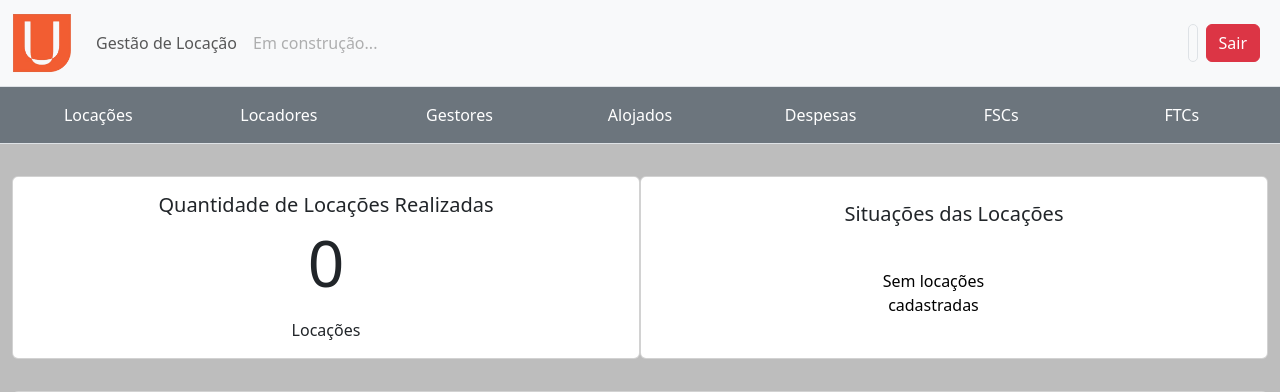
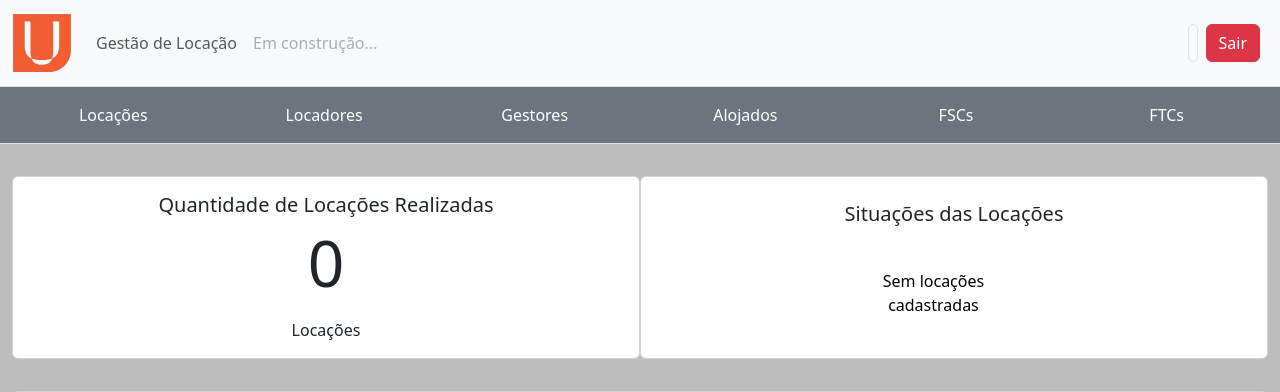
Before and after one commit to kalkslucas/controle-locacao, a PHP site: page /controle-locacao.php in a window 1280 px wide. Shown: the top 392 px of the page. Run offline with PHP 8.4, Linux system fonts and the light colour scheme; the visitor is signed in with stand-in values (Sample User, id 1); data that the repository does not hold is empty.

Commit message:
retirado a tela de visualização de despesas

```diff
--- a/controle-locacao.php
+++ b/controle-locacao.php
@@ -57,7 +57,6 @@ if(isset($_SESSION['idusuario']) && !empty($_SESSION['idusuario'])):
         <div class="col"><a href="visualizar-locadores.php" class="text-bg-secondary mt-auto text-decoration-none text-center d-block p-2">Locadores</a></div>
         <div class="col"><a href="visualizar-gestores.php" class="text-bg-secondary mt-auto text-decoration-none text-center d-block p-2">Gestores</a></div>
         <div class="col"><a href="visualizar-alojados.php" class="text-bg-secondary mt-auto text-decoration-none text-center d-block p-2">Alojados</a></div>
-        <div class="col"><a href="visualizar-despesas.php" class="text-bg-secondary mt-auto text-decoration-none text-center d-block p-2">Despesas</a></div>
         <div class="col"><a href="visualizar-fsc.php" class="text-bg-secondary mt-auto text-decoration-none text-center d-block p-2">FSCs</a></div>
         <div class="col"><a href="visualizar-ftc.php" class="text-bg-secondary mt-auto text-decoration-none text-center d-block p-2">FTCs</a></div>
       </div>
```
